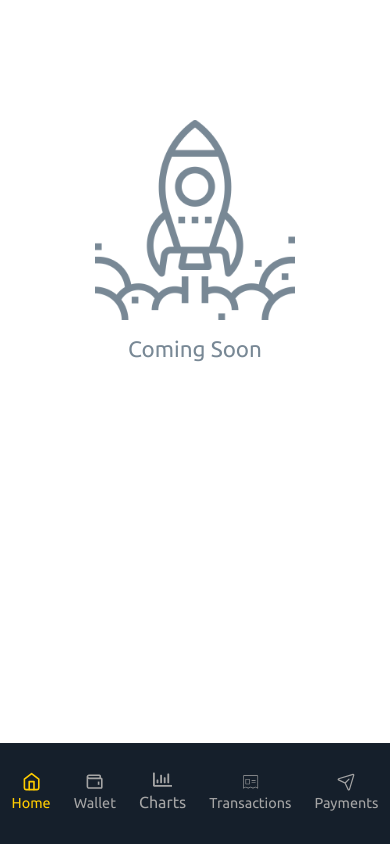
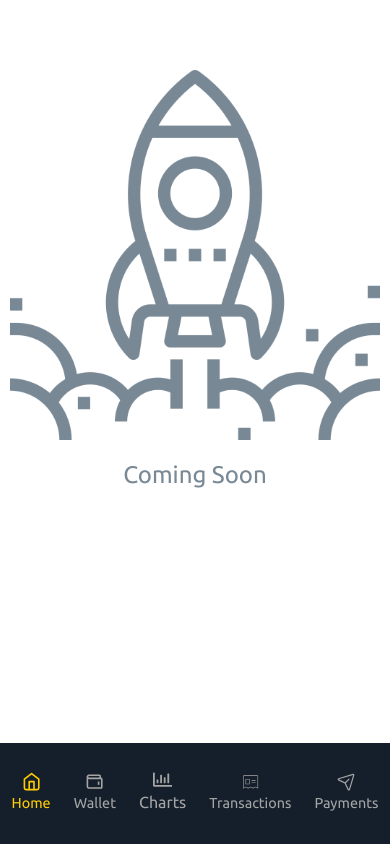
Before and after one commit to Mcdemzy/crypto-app, a React (Vite) app: page / in a window 390 px wide. Built offline with nearby package versions, Linux system fonts and the light colour scheme.

Commit message:
Designing Coming soon Page Component

```diff
--- a/src/component/coming/Coming.tsx
+++ b/src/component/coming/Coming.tsx
@@ -6,9 +6,12 @@ const Coming = () => {
     <>
       <section>
         <div className="rocket__container">
-          <img src={Rocket} alt="" width={200} />
+          <img src={Rocket} alt="" />
           <p>Coming Soon</p>
         </div>
+        {/* <div>
+          <a href="">Back Home</a>
+        </div> */}
       </section>
     </>
   );
--- a/src/index.css
+++ b/src/index.css
@@ -466,11 +466,13 @@ body {
     flex-direction: column;
     justify-content: center;
     align-items: center;
-    gap: 10px;
+    gap: 5px;
     color: #788895;
-
-    margin-top: 120px;
-
-    font-size: 1.4rem;
+    margin-top: 60px;
+    font-size: 1.5rem;
+  }
+  .rocket__container img {
+    min-width: 300px;
+    padding: 10px;
   }
 }
```
